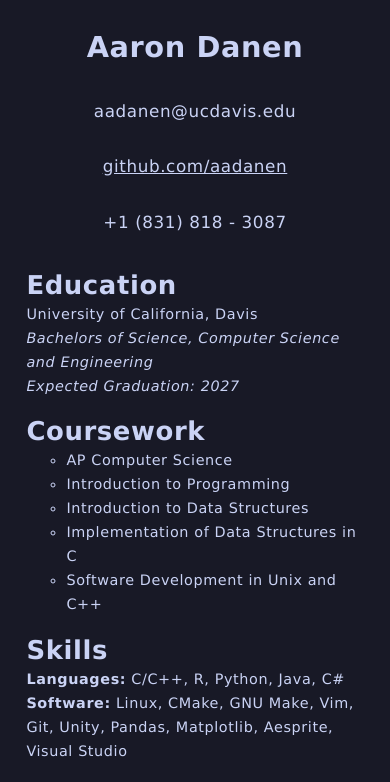
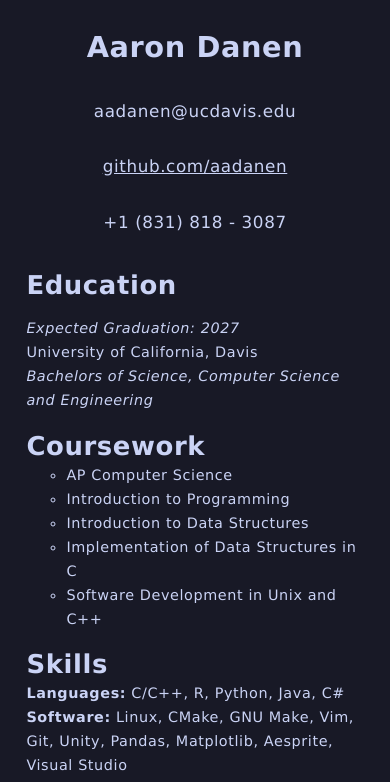
Before and after one commit to aadanen/AaronsWorld_v1, a plain HTML site: page index.html in a window 390 px wide. Shown: the top 782 px of the page. Drawn offline with Linux system fonts and the light colour scheme.

Commit message:
date before content

```diff
--- a/style.css
+++ b/style.css
@@ -107,11 +107,12 @@
     text-wrap: nowrap;
     padding-left: 3em;
     text-align: right;
+
 }
 
 @media (max-width: 500px) {
     .section_parent {
-        flex-direction: column;
+        flex-direction: column-reverse;
         align-items: flex-start;
         justify-content: left;
         text-align: left;
@@ -119,6 +120,7 @@
 
     .section_date {
         padding-left: 0em;
+        padding-top: 1em;
     }
 }
 
```
